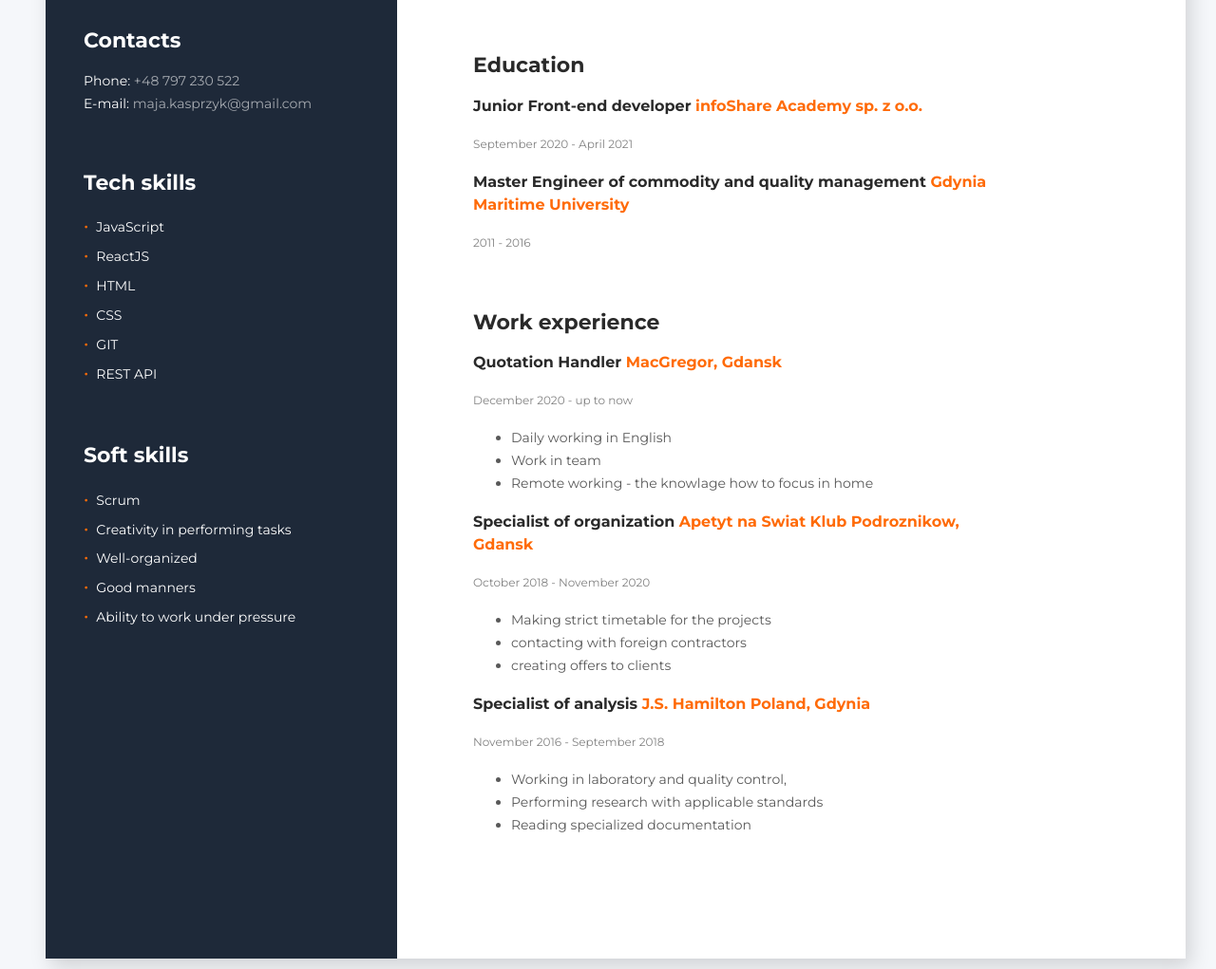
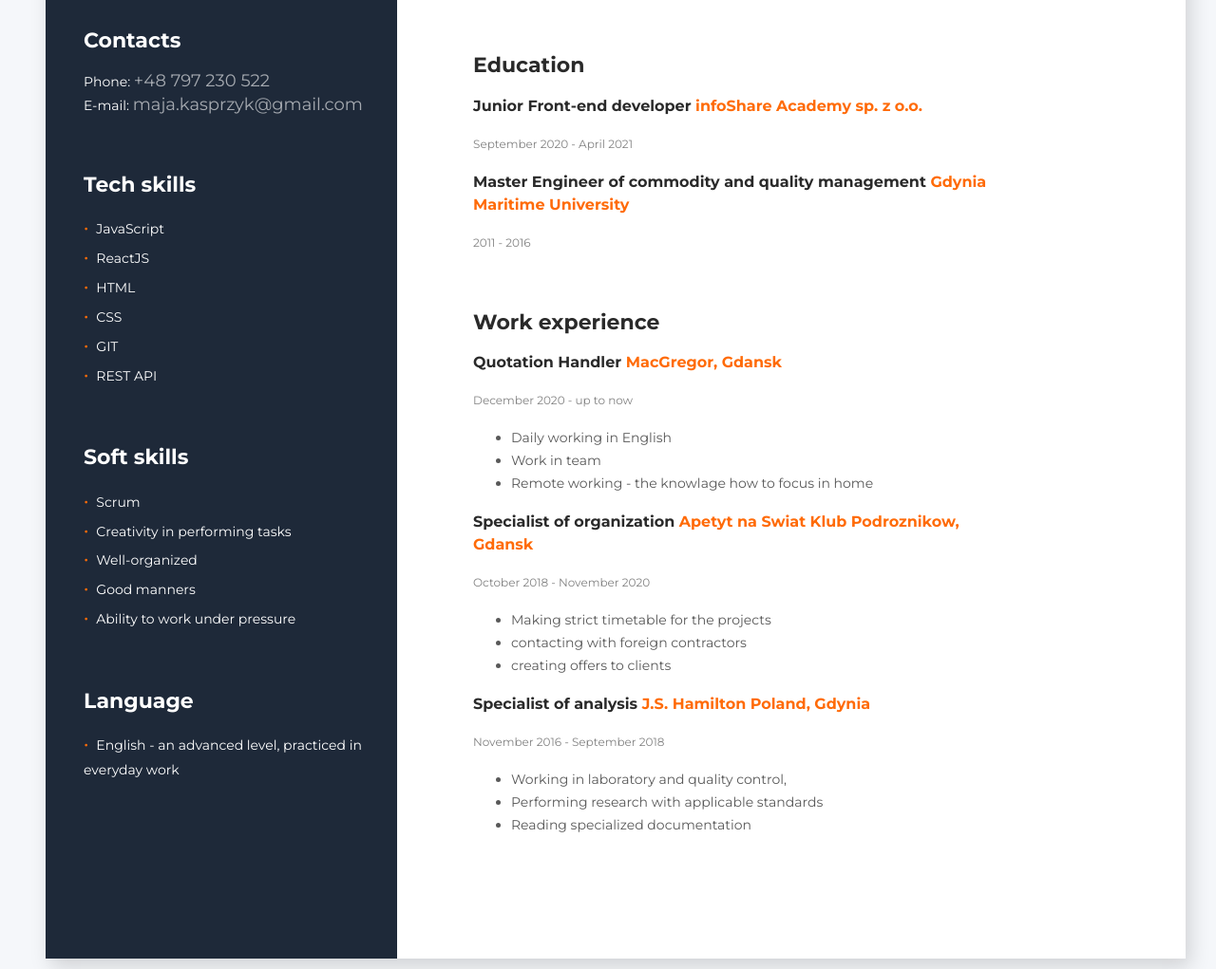
Before and after one commit to majakasprzyk/CV, a plain HTML site: page index.html in a window 1280 px wide. Shown: the part 585-1606 px from the top of the page at 95% size. Drawn offline with Linux system fonts and the light colour scheme.

Commit message:
add language section

```diff
--- a/css/style.css
+++ b/css/style.css
@@ -1,7 +1,7 @@
 body {
   background-color: #f5f7fa;
   padding: 40px;
-  font-family: 'Montserrat', sans-serif;
+  font-family: "Montserrat", sans-serif;
 }
 
 .container {
@@ -171,6 +171,7 @@ body {
 }
 
 .contacts-link {
+  font-size: 18px;
   opacity: 0.6;
   color: #ffffff;
   text-decoration: none;
@@ -192,11 +193,11 @@ body {
   text-transform: uppercase;
   font-size: 12px;
   font-weight: bold;
-  box-shadow: 0px 0px 13px 1px rgba(255,107,8,0.4);
+  box-shadow: 0px 0px 13px 1px rgba(255, 107, 8, 0.4);
 }
 
 .widget-link:hover {
-  box-shadow: 0px 6px 32px 1px rgba(255,107,8,0.92);
+  box-shadow: 0px 6px 32px 1px rgba(255, 107, 8, 0.92);
 }
 
 .widget:hover {
--- a/index.html
+++ b/index.html
@@ -60,6 +60,14 @@
             <li class="skills-item">Good manners</li>
             <li class="skills-item">Ability to work under pressure</li>
 
+          </ul>
+        </section>
+        <section class="skills">
+          <h2 class="skills-title">
+            Language
+          </h2>
+          <ul class="skills-list">
+            <li class="skills-item">English - an advanced level, practiced in everyday work</li>
           </ul>
         </section>
       </aside>
```
